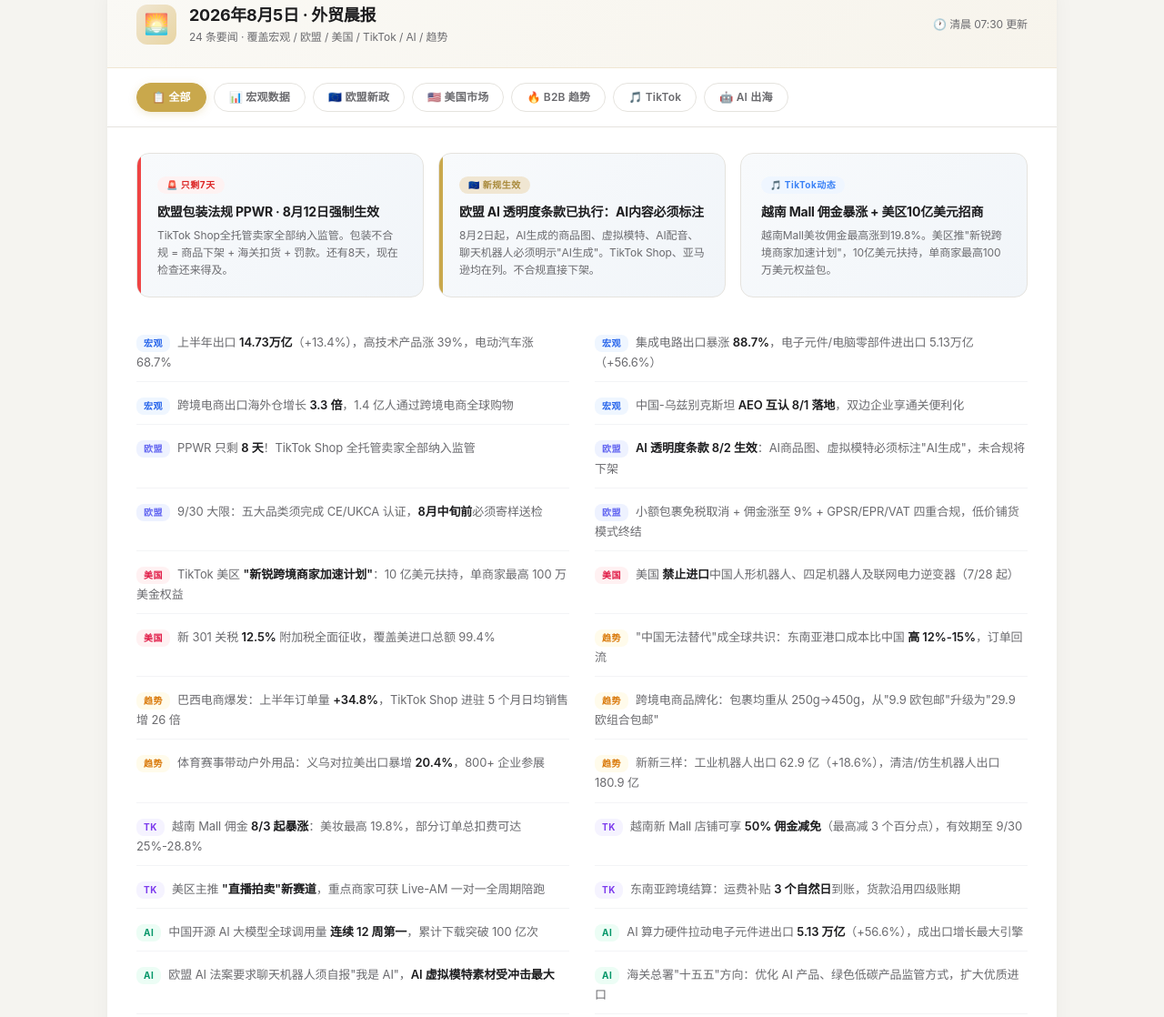
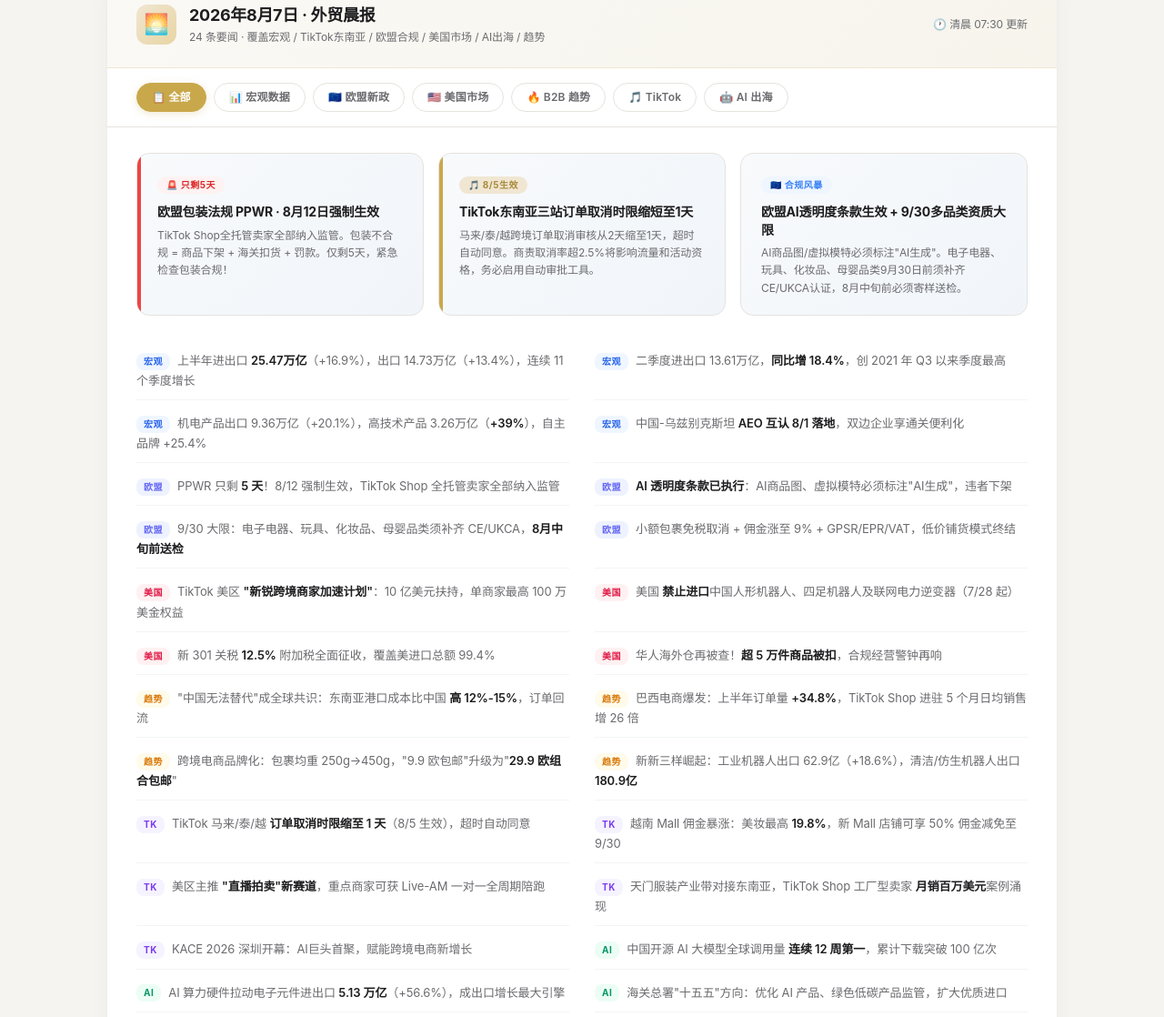
Before and after one commit to tongtong-255/shidaifeng-waimao, a plain HTML site: page index.html in a window 1280 px wide. Shown: the part 295-1413 px from the top of the page at 91% size. Drawn offline with Linux system fonts and the light colour scheme.

Commit message:
晨报更新: 2026-08-07

```diff
--- a/index.html
+++ b/index.html
@@ -250,7 +250,7 @@
 <div class="topbar">
   <div class="tb-l"><span class="live-dot"></span>晨报工作台</div>
   <div class="tb-r">
-    <span id="topDate">2026.08.05 周二</span>
+    <span id="topDate">2026.08.07 周五</span>
     <a href="knowledge.html">知识库</a>
     <a href="graph.html">图谱</a>
     <a href="#tools">工具箱</a>
@@ -265,7 +265,7 @@
     <div class="hero-left">
       <div class="hero-avatar">🌅</div>
       <div>
-        <div class="hero-date">2026.08.05 <span>星期二</span></div>
+        <div class="hero-date">2026.08.07 <span>星期五</span></div>
         <div class="hero-sub">全球外贸资讯精选 · 一站掌握出海先机</div>
       </div>
     </div>
@@ -287,8 +287,8 @@
     <div class="news-head-left">
       <div class="news-head-icon">🌅</div>
       <div>
-        <h3>2026年8月5日 · 外贸晨报</h3>
-        <div class="nh-sub">24 条要闻 · 覆盖宏观 / 欧盟 / 美国 / TikTok / AI / 趋势</div>
+        <h3>2026年8月7日 · 外贸晨报</h3>
+        <div class="nh-sub">24 条要闻 · 覆盖宏观 / TikTok东南亚 / 欧盟合规 / 美国市场 / AI出海 / 趋势</div>
       </div>
     </div>
     <div class="news-head-right">
@@ -313,48 +313,48 @@
     <!-- 今日三大要闻 -->
     <div class="featured-row">
       <div class="featured-card fc-red">
-        <span class="fc-badge">🚨 只剩7天</span>
+        <span class="fc-badge">🚨 只剩5天</span>
         <h4>欧盟包装法规 PPWR · 8月12日强制生效</h4>
-        <p>TikTok Shop全托管卖家全部纳入监管。包装不合规 = 商品下架 + 海关扣货 + 罚款。还有8天，现在检查还来得及。</p>
+        <p>TikTok Shop全托管卖家全部纳入监管。包装不合规 = 商品下架 + 海关扣货 + 罚款。仅剩5天，紧急检查包装合规！</p>
       </div>
       <div class="featured-card fc-blue">
-        <span class="fc-badge">🇪🇺 新规生效</span>
-        <h4>欧盟 AI 透明度条款已执行：AI内容必须标注</h4>
-        <p>8月2日起，AI生成的商品图、虚拟模特、AI配音、聊天机器人必须明示"AI生成"。TikTok Shop、亚马逊均在列。不合规直接下架。</p>
+        <span class="fc-badge">🎵 8/5生效</span>
+        <h4>TikTok东南亚三站订单取消时限缩短至1天</h4>
+        <p>马来/泰/越跨境订单取消审核从2天缩至1天，超时自动同意。商责取消率超2.5%将影响流量和活动资格，务必启用自动审批工具。</p>
       </div>
       <div class="featured-card fc-cyan">
-        <span class="fc-badge">🎵 TikTok动态</span>
-        <h4>越南 Mall 佣金暴涨 + 美区10亿美元招商</h4>
-        <p>越南Mall美妆佣金最高涨到19.8%。美区推"新锐跨境商家加速计划"，10亿美元扶持，单商家最高100万美元权益包。</p>
+        <span class="fc-badge">🇪🇺 合规风暴</span>
+        <h4>欧盟AI透明度条款生效 + 9/30多品类资质大限</h4>
+        <p>AI商品图/虚拟模特必须标注"AI生成"。电子电器、玩具、化妆品、母婴品类9月30日前须补齐CE/UKCA认证，8月中旬前必须寄样送检。</p>
       </div>
     </div>
 
     <!-- 全部新闻 -->
     <div class="news-grid" id="newsContainer">
-      <div class="ni" data-cat="macro"><span class="nc cat-macro">宏观</span>上半年出口 <strong>14.73万亿</strong>（+13.4%），高技术产品涨 39%，电动汽车涨 68.7%</div>
-      <div class="ni" data-cat="macro"><span class="nc cat-macro">宏观</span>集成电路出口暴涨 <strong>88.7%</strong>，电子元件/电脑零部件进出口 5.13万亿（+56.6%）</div>
-      <div class="ni" data-cat="macro"><span class="nc cat-macro">宏观</span>跨境电商出口海外仓增长 <strong>3.3 倍</strong>，1.4 亿人通过跨境电商全球购物</div>
+      <div class="ni" data-cat="macro"><span class="nc cat-macro">宏观</span>上半年进出口 <strong>25.47万亿</strong>（+16.9%），出口 14.73万亿（+13.4%），连续 11 个季度增长</div>
+      <div class="ni" data-cat="macro"><span class="nc cat-macro">宏观</span>二季度进出口 13.61万亿，<strong>同比增 18.4%</strong>，创 2021 年 Q3 以来季度最高</div>
+      <div class="ni" data-cat="macro"><span class="nc cat-macro">宏观</span>机电产品出口 9.36万亿（+20.1%），高技术产品 3.26万亿（<strong>+39%</strong>），自主品牌 +25.4%</div>
       <div class="ni" data-cat="macro"><span class="nc cat-macro">宏观</span>中国-乌兹别克斯坦 <strong>AEO 互认 8/1 落地</strong>，双边企业享通关便利化</div>
-      <div class="ni" data-cat="eu"><span class="nc cat-eu">欧盟</span>PPWR 只剩 <strong>8 天</strong>！TikTok Shop 全托管卖家全部纳入监管</div>
-      <div class="ni" data-cat="eu"><span class="nc cat-eu">欧盟</span><strong>AI 透明度条款 8/2 生效</strong>：AI商品图、虚拟模特必须标注"AI生成"，未合规将下架</div>
-      <div class="ni" data-cat="eu"><span class="nc cat-eu">欧盟</span>9/30 大限：五大品类须完成 CE/UKCA 认证，<strong>8月中旬前</strong>必须寄样送检</div>
-      <div class="ni" data-cat="eu"><span class="nc cat-eu">欧盟</span>小额包裹免税取消 + 佣金涨至 9% + GPSR/EPR/VAT 四重合规，低价铺货模式终结</div>
+      <div class="ni" data-cat="eu"><span class="nc cat-eu">欧盟</span>PPWR 只剩 <strong>5 天</strong>！8/12 强制生效，TikTok Shop 全托管卖家全部纳入监管</div>
+      <div class="ni" data-cat="eu"><span class="nc cat-eu">欧盟</span><strong>AI 透明度条款已执行</strong>：AI商品图、虚拟模特必须标注"AI生成"，违者下架</div>
+      <div class="ni" data-cat="eu"><span class="nc cat-eu">欧盟</span>9/30 大限：电子电器、玩具、化妆品、母婴品类须补齐 CE/UKCA，<strong>8月中旬前送检</strong></div>
+      <div class="ni" data-cat="eu"><span class="nc cat-eu">欧盟</span>小额包裹免税取消 + 佣金涨至 9% + GPSR/EPR/VAT，低价铺货模式终结</div>
       <div class="ni" data-cat="us"><span class="nc cat-us">美国</span>TikTok 美区 <strong>"新锐跨境商家加速计划"</strong>：10 亿美元扶持，单商家最高 100 万美金权益</div>
       <div class="ni" data-cat="us"><span class="nc cat-us">美国</span>美国 <strong>禁止进口</strong>中国人形机器人、四足机器人及联网电力逆变器（7/28 起）</div>
       <div class="ni" data-cat="us"><span class="nc cat-us">美国</span>新 301 关税 <strong>12.5%</strong> 附加税全面征收，覆盖美进口总额 99.4%</div>
+      <div class="ni" data-cat="us"><span class="nc cat-us">美国</span>华人海外仓再被查！<strong>超 5 万件商品被扣</strong>，合规经营警钟再响</div>
       <div class="ni" data-cat="trend"><span class="nc cat-trend">趋势</span>"中国无法替代"成全球共识：东南亚港口成本比中国 <strong>高 12%-15%</strong>，订单回流</div>
       <div class="ni" data-cat="trend"><span class="nc cat-trend">趋势</span>巴西电商爆发：上半年订单量 <strong>+34.8%</strong>，TikTok Shop 进驻 5 个月日均销售增 26 倍</div>
-      <div class="ni" data-cat="trend"><span class="nc cat-trend">趋势</span>跨境电商品牌化：包裹均重从 250g→450g，从"9.9 欧包邮"升级为"29.9 欧组合包邮"</div>
-      <div class="ni" data-cat="trend"><span class="nc cat-trend">趋势</span>体育赛事带动户外用品：义乌对拉美出口暴增 <strong>20.4%</strong>，800+ 企业参展</div>
-      <div class="ni" data-cat="trend"><span class="nc cat-trend">趋势</span>新新三样：工业机器人出口 62.9 亿（+18.6%），清洁/仿生机器人出口 180.9 亿</div>
-      <div class="ni" data-cat="tk"><span class="nc cat-tk">TK</span>越南 Mall 佣金 <strong>8/3 起暴涨</strong>：美妆最高 19.8%，部分订单总扣费可达 25%-28.8%</div>
-      <div class="ni" data-cat="tk"><span class="nc cat-tk">TK</span>越南新 Mall 店铺可享 <strong>50% 佣金减免</strong>（最高减 3 个百分点），有效期至 9/30</div>
+      <div class="ni" data-cat="trend"><span class="nc cat-trend">趋势</span>跨境电商品牌化：包裹均重 250g→450g，"9.9 欧包邮"升级为"<strong>29.9 欧组合包邮</strong>"</div>
+      <div class="ni" data-cat="trend"><span class="nc cat-trend">趋势</span>新新三样崛起：工业机器人出口 62.9亿（+18.6%），清洁/仿生机器人出口 <strong>180.9亿</strong></div>
+      <div class="ni" data-cat="tk"><span class="nc cat-tk">TK</span>TikTok 马来/泰/越 <strong>订单取消时限缩至 1 天</strong>（8/5 生效），超时自动同意</div>
+      <div class="ni" data-cat="tk"><span class="nc cat-tk">TK</span>越南 Mall 佣金暴涨：美妆最高 <strong>19.8%</strong>，新 Mall 店铺可享 50% 佣金减免至 9/30</div>
       <div class="ni" data-cat="tk"><span class="nc cat-tk">TK</span>美区主推 <strong>"直播拍卖"新赛道</strong>，重点商家可获 Live-AM 一对一全周期陪跑</div>
-      <div class="ni" data-cat="tk"><span class="nc cat-tk">TK</span>东南亚跨境结算：运费补贴 <strong>3 个自然日</strong>到账，货款沿用四级账期</div>
+      <div class="ni" data-cat="tk"><span class="nc cat-tk">TK</span>天门服装产业带对接东南亚，TikTok Shop 工厂型卖家 <strong>月销百万美元</strong>案例涌现</div>
+      <div class="ni" data-cat="tk"><span class="nc cat-tk">TK</span>KACE 2026 深圳开幕：AI巨头首聚，赋能跨境电商新增长</div>
       <div class="ni" data-cat="ai"><span class="nc cat-ai">AI</span>中国开源 AI 大模型全球调用量 <strong>连续 12 周第一</strong>，累计下载突破 100 亿次</div>
       <div class="ni" data-cat="ai"><span class="nc cat-ai">AI</span>AI 算力硬件拉动电子元件进出口 <strong>5.13 万亿</strong>（+56.6%），成出口增长最大引擎</div>
-      <div class="ni" data-cat="ai"><span class="nc cat-ai">AI</span>欧盟 AI 法案要求聊天机器人须自报"我是 AI"，<strong>AI 虚拟模特素材受冲击最大</strong></div>
-      <div class="ni" data-cat="ai"><span class="nc cat-ai">AI</span>海关总署"十五五"方向：优化 AI 产品、绿色低碳产品监管方式，扩大优质进口</div>
+      <div class="ni" data-cat="ai"><span class="nc cat-ai">AI</span>海关总署"十五五"方向：优化 AI 产品、绿色低碳产品监管，扩大优质进口</div>
     </div>
     </div>
   </div>
```
